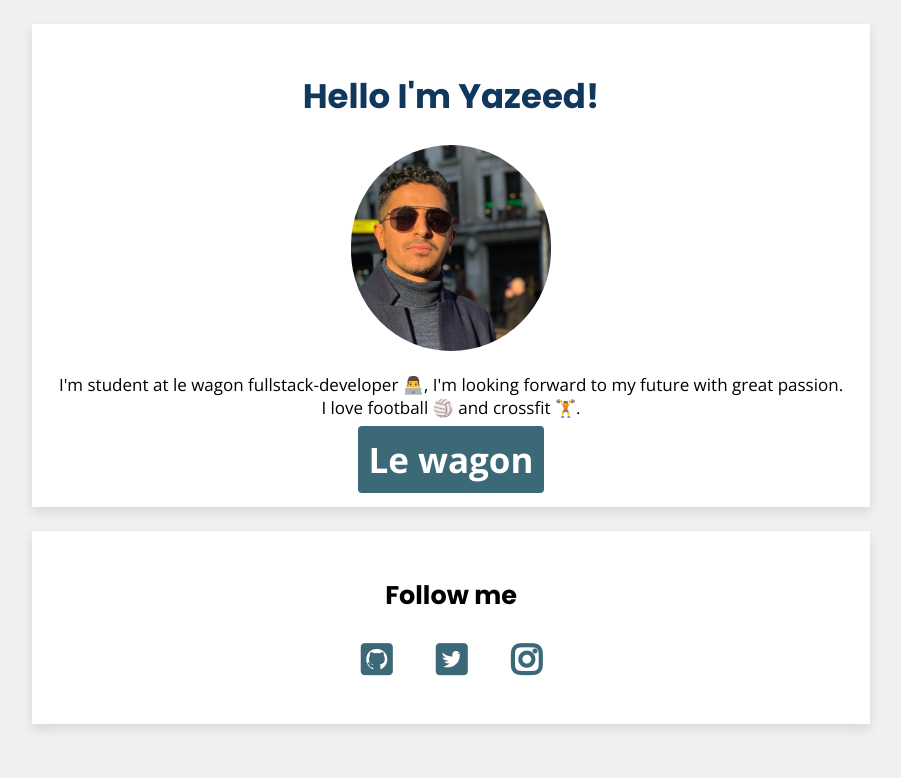
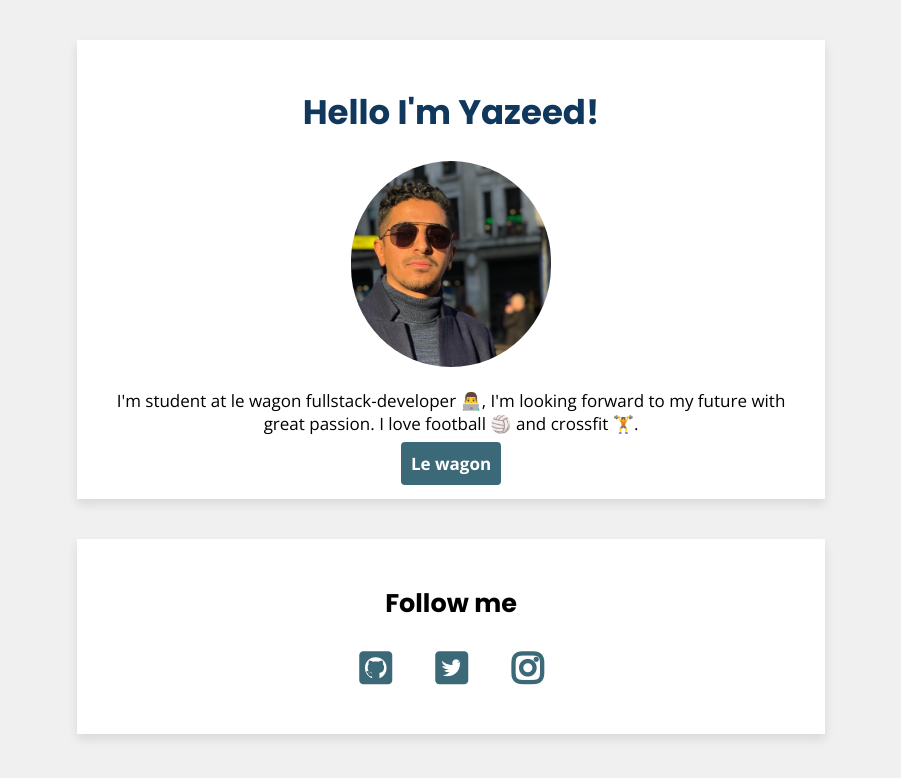
Before and after one commit to yazeedalmusaybih/profile, a plain HTML site: page index.html in a window 1280 px wide. Shown: the whole page, without its empty margins (189-1090 px from the left). Drawn offline with nearby package versions, Linux system fonts and the light colour scheme.

Commit message:
make my profile prettier

```diff
--- a/index.html
+++ b/index.html
@@ -1,4 +1,4 @@
-<!DOCTYPE html>
+<!-- <!DOCTYPE html>
 <html>
   <head>
     <meta charset="utf-8">
@@ -6,17 +6,28 @@
     <link rel="stylesheet" href="style.css">
     <link rel="stylesheet" href="https://use.fontawesome.com/releases/v5.0.10/css/all.css">
     <title>My profile page</title>
+  </head> -->
+
+  <!DOCTYPE html>
+<html>
+  <head>
+    <title>My profile</title>
+    <meta charset="utf-8">
+    <meta name="viewport" content="width=device-width, initial-scale=1">
+    <!-- <link href="https://fonts.googleapis.com/css?family=Lora:400,700|Roboto:300,400,500,700,900" rel="stylesheet"> -->
+    <link rel="stylesheet" href="style.css">
+    <link rel="stylesheet" href="https://use.fontawesome.com/releases/v5.6.3/css/all.css" integrity="sha384-UHRtZLI+pbxtHCWp1t77Bi1L4ZtiqrqD80Kn4Z8NTSRyMA2Fd33n5dQ8lWUE00s/" crossorigin="anonymous">
   </head>
   <body>
 
-    <div>
+    <div class="container">
       <h1>Hello I'm Yazeed!</h1>
       <img src="images/mypic.jpg"  alt="profile" class="img-circle">
       <p>I'm student at le wagon fullstack-developer 👨‍💻, I'm looking forward to my future with great passion. I love football 🏐 and crossfit 🏋.</p>
       <a href="https://www.lewagon.com/" class="bottom-shape">Le wagon</a>
     </div>
 
-    <div>
+    <div class="container">
       <h2>Follow me</h2>
         <ul class="list-inline">
           <li><a href="https://github.com/yazeedalmusaybih" class="social"><i class="fab fa-github-square"></i></a></li>
--- a/style.css
+++ b/style.css
@@ -6,7 +6,6 @@ body {
   font-weight: 400; /* if you want the light version */
   background: rgb(240,240,240);
   font-size: 17px;
-  width: auto;
 }
 
 h1,h2 {
@@ -48,8 +47,6 @@ div{
   margin: 20px;
   color: white;
   border-radius: 4px;
-  font-size: 35px;
-
 }
 
 .list-inline > li {
@@ -63,24 +60,27 @@ div{
 }
 
 .social {
-  font-size: 35px;
+  font-size: 36px;
 }
-
+.container {
+  width: 700px;
+  margin: 40px auto;
+}
 @media (max-width: 960px) {
-   /*For a screen < 960px, this CSS will be read*/
+  /* For a screen < 960px, this CSS will be read */
   .container {
     width: 700px;
   }
 }
+@media (max-width: 720px) {
+  /* For a screen < 720px, this CSS will be read */
+  .container {
+    width: 500px;
+  }
+}
 @media (max-width: 540px) {
- /*For a screen < 540px, this CSS will be read */
+  /* For a screen < 540px, this CSS will be read */
   .container {
     width: 300px;
   }
 }
-@media (max-width: 720px) {
-   /*For a screen < 720px, this CSS will be read*/
-  .container {
-    width: 500px;
-  }
-}
```
